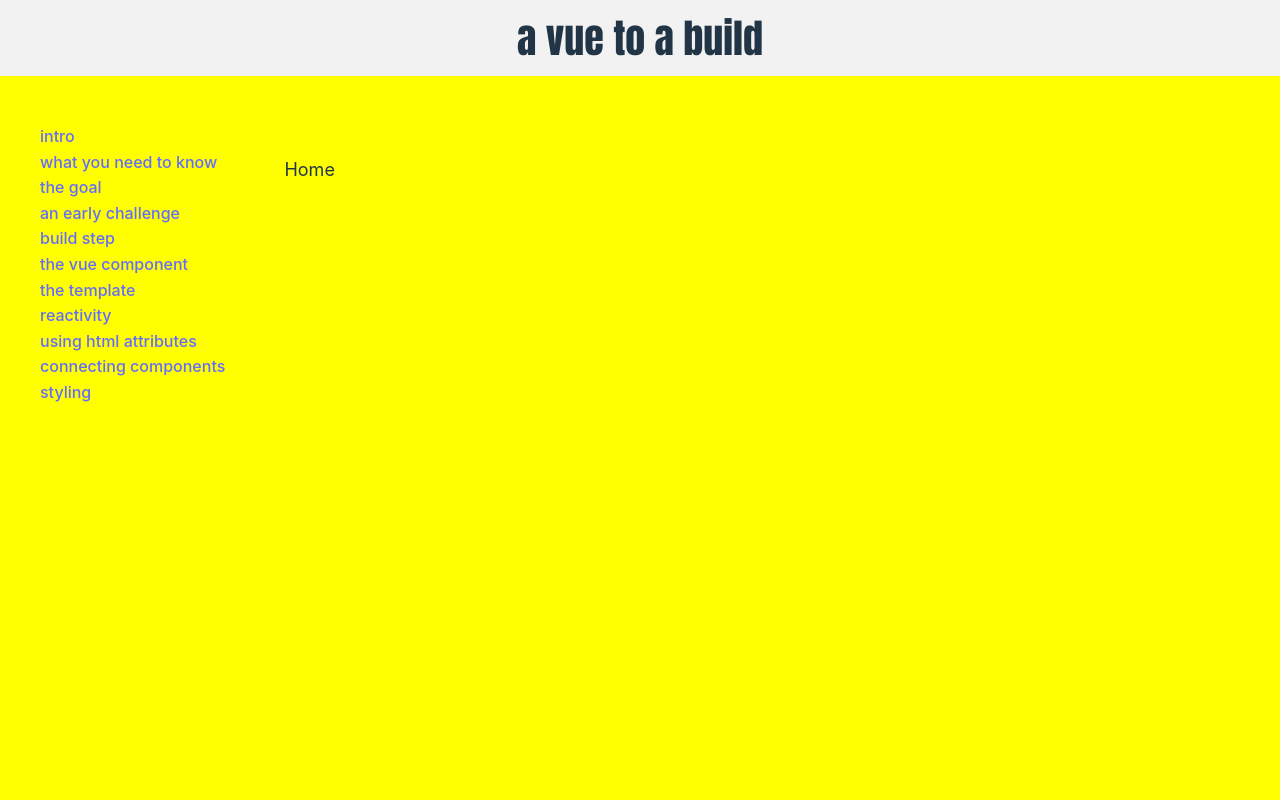
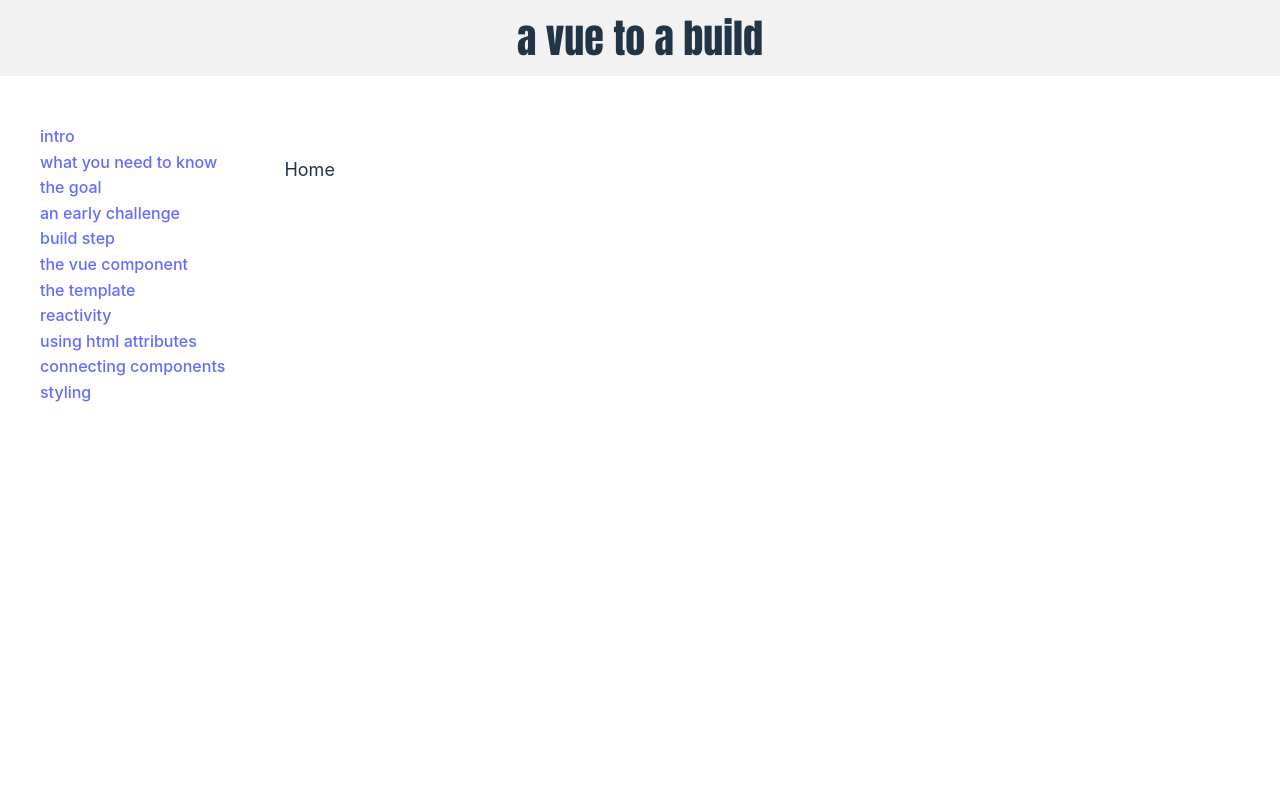
Before and after one commit to kevinjapan/a-vue-to-a-build, a Vue app: page / in a window 1280 px wide. Shown: the top 800 px of the page. Built offline with nearby package versions, Linux system fonts and the light colour scheme.

Commit message:
tidy code

```diff
--- a/index.d.ts
+++ b/index.d.ts
@@ -1 +1 @@
-declare module 'markdown-it-sup'
+// declare module 'markdown-it-sup'
--- a/src/assets/markdown.css
+++ b/src/assets/markdown.css
@@ -48,9 +48,9 @@ div.markdown_content {
 
    display:inline;
 }
-.markdown_content blockquote  {
+/* .markdown_content blockquote  {
    background:yellow;
-}
+} */
 
 /*
    pre/code examples
@@ -96,6 +96,5 @@ div.markdown_content {
    font-weight:bold;
 }
 .markdown_content sup {
-   background:yellow;
    padding:0 .25rem;
 }
--- a/src/assets/style.css
+++ b/src/assets/style.css
@@ -1,5 +1,3 @@
-
-/* to do : on-going : safari issue is not w/ this file */
 
 :root {
    font-family: Inter, system-ui, Avenir, Helvetica, Arial, sans-serif;
@@ -16,13 +14,10 @@
 }
 html {
    scroll-behavior:smooth;
-
-   /* to do : rollout webkit this to other projects */
    -webkit-box-sizing: border-box;
    box-sizing: border-box;
 }
 *, *:before, *:after {
-   /* to do : rollout webkit this to other projects */
    -webkit-box-sizing: inherit;
    box-sizing: inherit;
 }
@@ -31,7 +26,7 @@ body {
    width:100%;
    min-height: 100vh;
    color: var(--color-text);
-   background: var(--color-background);background:yellow;
+   background: var(--color-background);
    line-height: 1.6;
    font-family:
       Inter,
--- a/src/components/App/AppFooter/AppFooter.vue
+++ b/src/components/App/AppFooter/AppFooter.vue
@@ -5,7 +5,6 @@ const today = new Date()
 const copyright_date = ref(today.getFullYear())
 
 </script>
-
 
 <template>
 
@@ -16,14 +15,12 @@ const copyright_date = ref(today.getFullYear())
 </template>
 
 <style scoped>
-
 section {
    width:100%;
-   text-align:center;
    margin:auto;
    padding:2rem;
    background:hsl(0, 0%, 95%);
    font-size:.95rem;
+   text-align:center;
 }
-
 </style>
```
